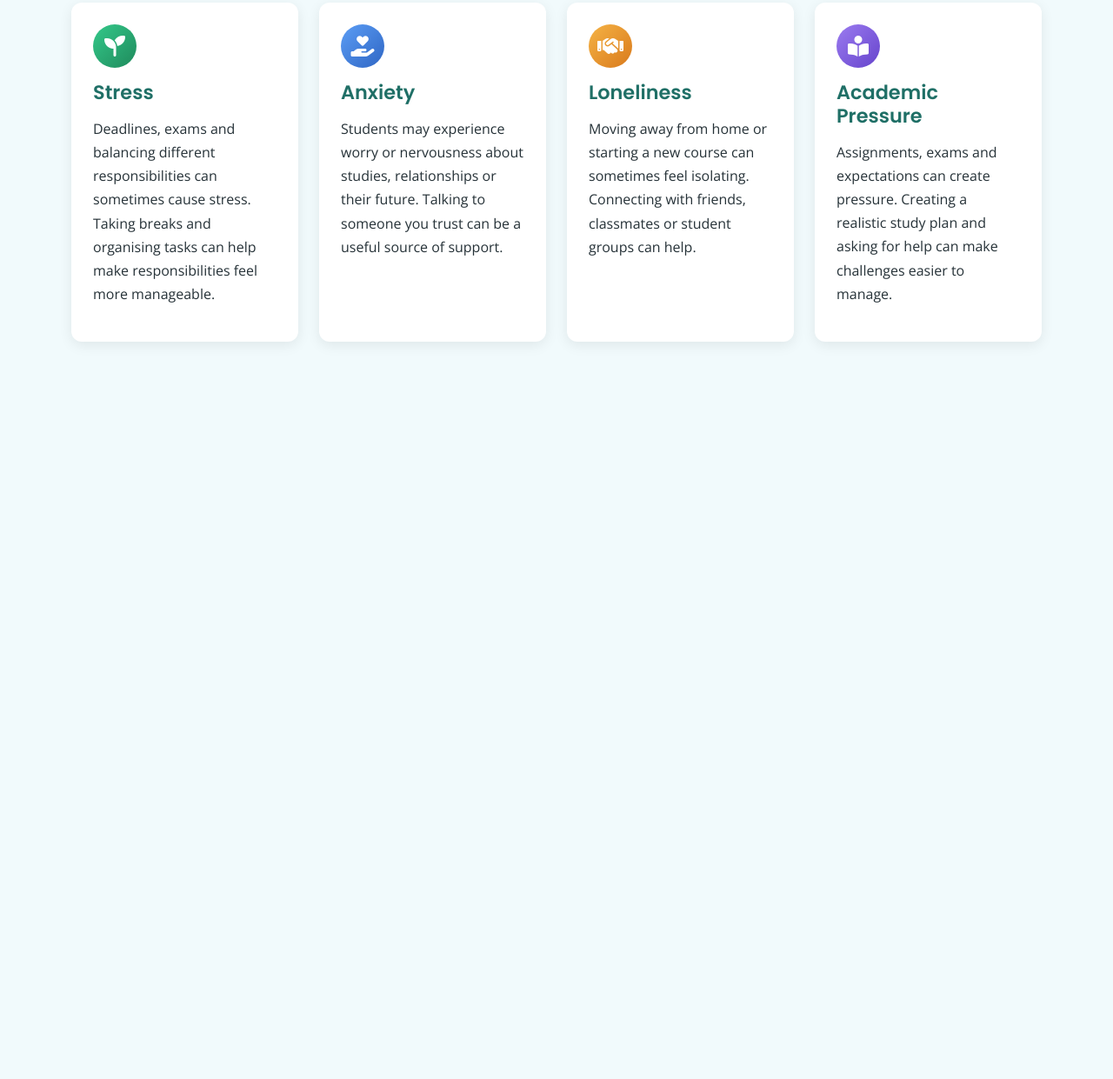
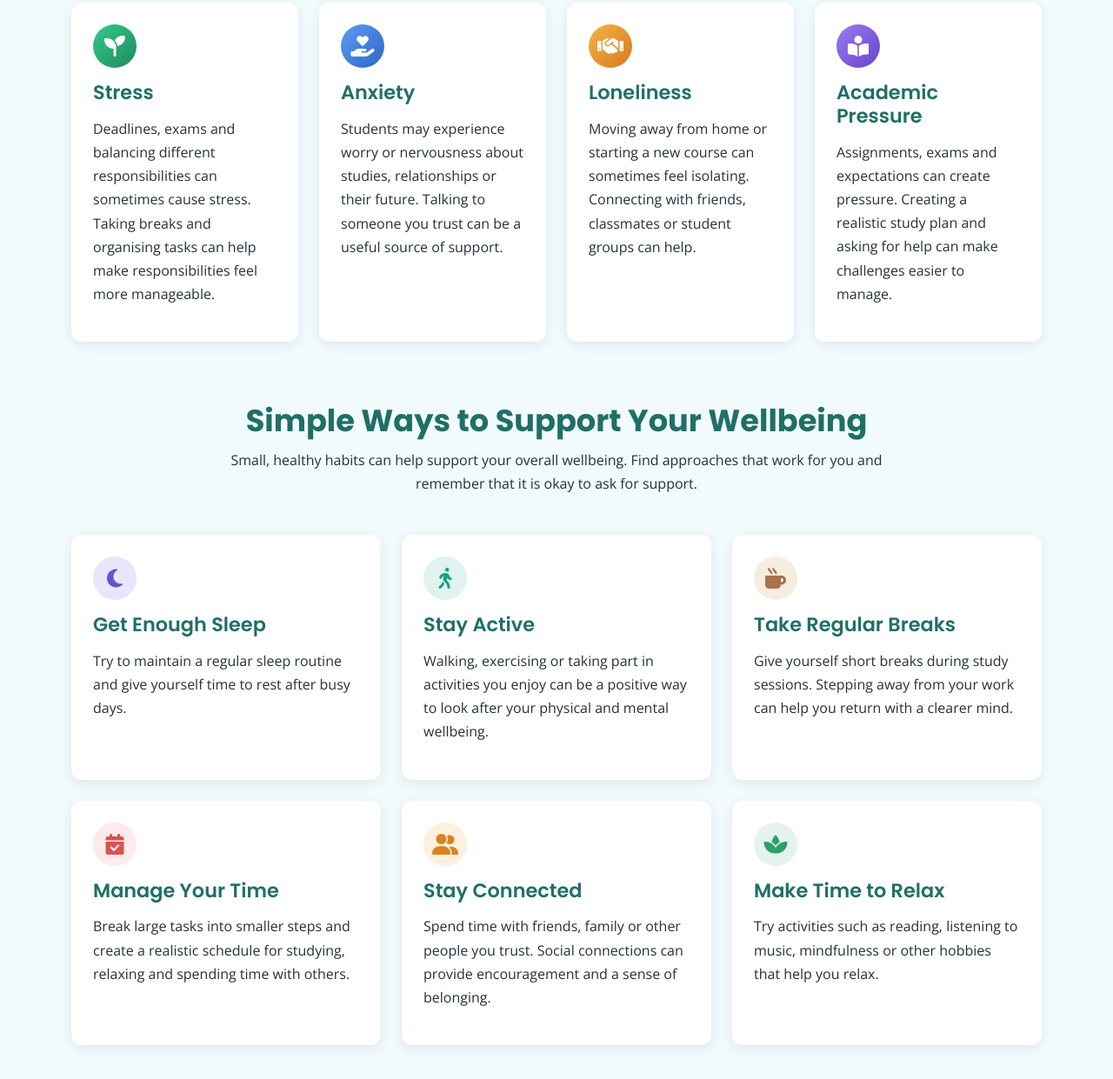
Before and after one commit to Krishna2414/Student-Mental-Health-Wellbeing-Awareness, a plain HTML site: page index.html in a window 1280 px wide. Shown: the part 853-2094 px from the top of the page at 87% size. Before the commit the page ends 1316 px from the top, so only its background shows below. Drawn offline with nearby package versions, Linux system fonts and the light colour scheme.

Commit message:
Add Wellbeing-tips Section with bootstrap cards design

```diff
--- a/assets/css/style.css
+++ b/assets/css/style.css
@@ -175,3 +175,27 @@ section {
   background: linear-gradient(135deg, #9b7bf0, #6644cc);
   color: #fff;
 }
+.icon-sleep {
+  background: #e8e6fb;
+  color: #6355d4;
+}
+.icon-active {
+  background: #e0f3ee;
+  color: #16a085;
+}
+.icon-breaks {
+  background: #f7ece0;
+  color: #a9714b;
+}
+.icon-time {
+  background: #fdeaea;
+  color: #d9534f;
+}
+.icon-social {
+  background: #fdf0dd;
+  color: #d98324;
+}
+.icon-relax {
+  background: #e4f4ec;
+  color: #2e9e6b;
+}
--- a/index.html
+++ b/index.html
@@ -110,7 +110,7 @@
     </header>
 
     <!-- Mental Health Section -->
-    <section id="mental-health">
+    <section id="mental-health" class="mental-health-section pb-0">
       <div class="container">
         <div class="section-title">
           <h2>Understanding Student Mental Health</h2>
@@ -192,5 +192,127 @@
         </div>
       </div>
     </section>
+
+    <!-- Wellbeing Tips Section -->
+    <section id="wellbeing-tips" class="support-section">
+      <div class="container">
+        <div class="section-title">
+          <h2>Simple Ways to Support Your Wellbeing</h2>
+
+          <p>
+            Small, healthy habits can help support your overall wellbeing. Find
+            approaches that work for you and remember that it is okay to ask for
+            support.
+          </p>
+        </div>
+
+        <div class="row g-4">
+          <!-- Sleep -->
+          <div class="col-md-6 col-lg-4">
+            <article class="wellbeing-card">
+              <div class="wellbeing-icon icon-sleep" aria-hidden="true">
+                <i class="fa-solid fa-moon"></i>
+              </div>
+
+              <h3>Get Enough Sleep</h3>
+
+              <p>
+                Try to maintain a regular sleep routine and give yourself time
+                to rest after busy days.
+              </p>
+            </article>
+          </div>
+
+          <!-- Exercise -->
+          <div class="col-md-6 col-lg-4">
+            <article class="wellbeing-card">
+              <div class="wellbeing-icon icon-active" aria-hidden="true">
+                <i class="fa-solid fa-person-walking"></i>
+              </div>
+
+              <h3>Stay Active</h3>
+
+              <p>
+                Walking, exercising or taking part in activities you enjoy can
+                be a positive way to look after your physical and mental
+                wellbeing.
+              </p>
+            </article>
+          </div>
+
+          <!-- Breaks -->
+          <div class="col-md-6 col-lg-4">
+            <article class="wellbeing-card">
+              <div class="wellbeing-icon icon-breaks" aria-hidden="true">
+                <i class="fa-solid fa-mug-hot"></i>
+              </div>
+
+              <h3>Take Regular Breaks</h3>
+
+              <p>
+                Give yourself short breaks during study sessions. Stepping away
+                from your work can help you return with a clearer mind.
+              </p>
+            </article>
+          </div>
+
+          <!-- Time management -->
+          <div class="col-md-6 col-lg-4">
+            <article class="wellbeing-card">
+              <div class="wellbeing-icon icon-time" aria-hidden="true">
+                <i class="fa-solid fa-calendar-check"></i>
+              </div>
+
+              <h3>Manage Your Time</h3>
+
+              <p>
+                Break large tasks into smaller steps and create a realistic
+                schedule for studying, relaxing and spending time with others.
+              </p>
+            </article>
+          </div>
+
+          <!-- Social connection -->
+          <div class="col-md-6 col-lg-4">
+            <article class="wellbeing-card">
+              <div class="wellbeing-icon icon-social" aria-hidden="true">
+                <i class="fa-solid fa-user-group"></i>
+              </div>
+
+              <h3>Stay Connected</h3>
+
+              <p>
+                Spend time with friends, family or other people you trust.
+                Social connections can provide encouragement and a sense of
+                belonging.
+              </p>
+            </article>
+          </div>
+
+          <!-- Relaxation -->
+          <div class="col-md-6 col-lg-4">
+            <article class="wellbeing-card">
+              <div class="wellbeing-icon icon-relax" aria-hidden="true">
+                <i class="fa-solid fa-spa"></i>
+              </div>
+
+              <h3>Make Time to Relax</h3>
+
+              <p>
+                Try activities such as reading, listening to music, mindfulness
+                or other hobbies that help you relax.
+              </p>
+            </article>
+          </div>
+        </div>
+      </div>
+    </section>
+
+    <!-- Bootstrap JS -->
+    <script
+      src="https://cdn.jsdelivr.net/npm/bootstrap@5.3.8/dist/js/bootstrap.bundle.min.js"
+      integrity="sha384-FKyoEForCGlyvwx9Hj09JcYn3nv7wiPVlz7YYwJrWVcXK/BmnVDxM+D2scQbITxI"
+      crossorigin="anonymous"
+    ></script>
   </body>
 </html>
```
